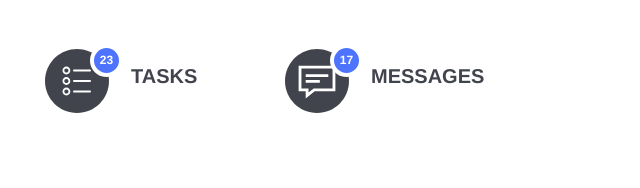
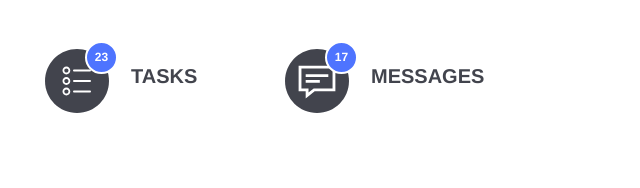
Before and after one commit to Karina-Honcharova-dev/twoheads-zadanie, a website: page index.html in a window 1280 px wide. Shown: the part 433-621 px from the top of the page, 0-640 px from the left. Drawn offline with nearby package versions, Linux system fonts and the light colour scheme.

Commit message:
change position for badge

```diff
--- a/scss/main.scss
+++ b/scss/main.scss
@@ -370,7 +370,7 @@ h1, h2, h3 {
   position: absolute;
   width: 33px;
   height: 33px;
-  line-height: 25px;
+  line-height: 28px;
   font-weight: bold;
   color: white;
   border-radius: 100%;
@@ -378,10 +378,10 @@ h1, h2, h3 {
   background: #4e74ff;
   display: inline-block;
   text-align: center;
-  top: -5px;
+  top: -8px;
   z-index: 1;
-  left: 45px;
-  border: 4px solid;
+  left: 40px;
+  border: 2px solid;
 }
 
 .menu-item-text {
```
Also changed, not shown: css/main.css, 1 other file.
